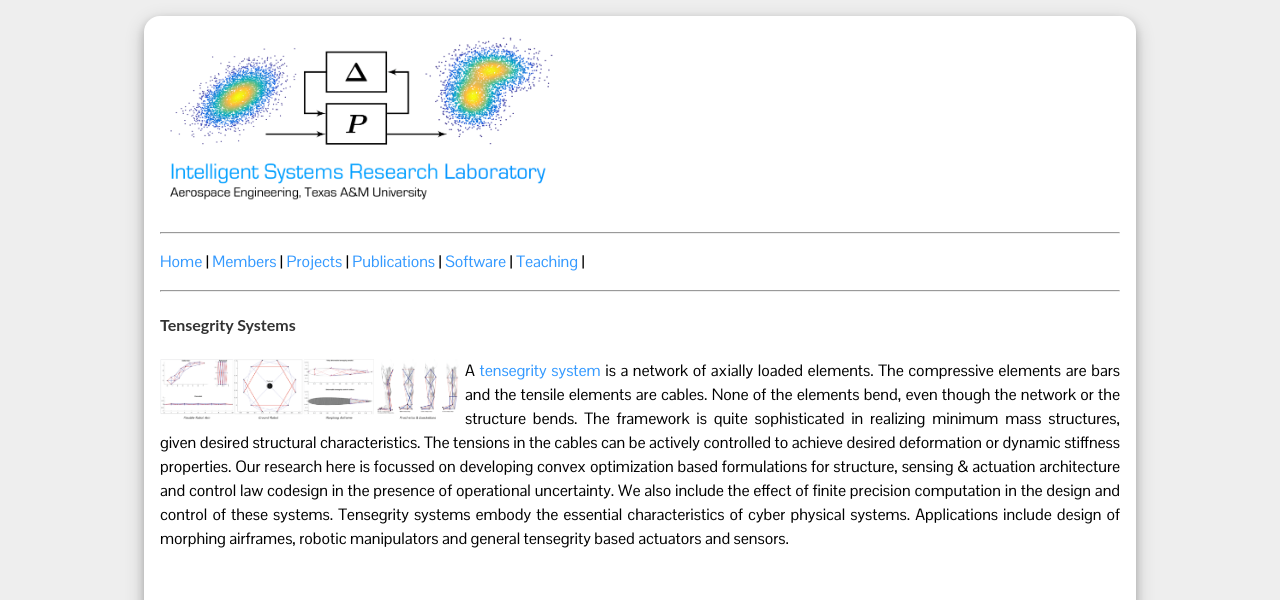
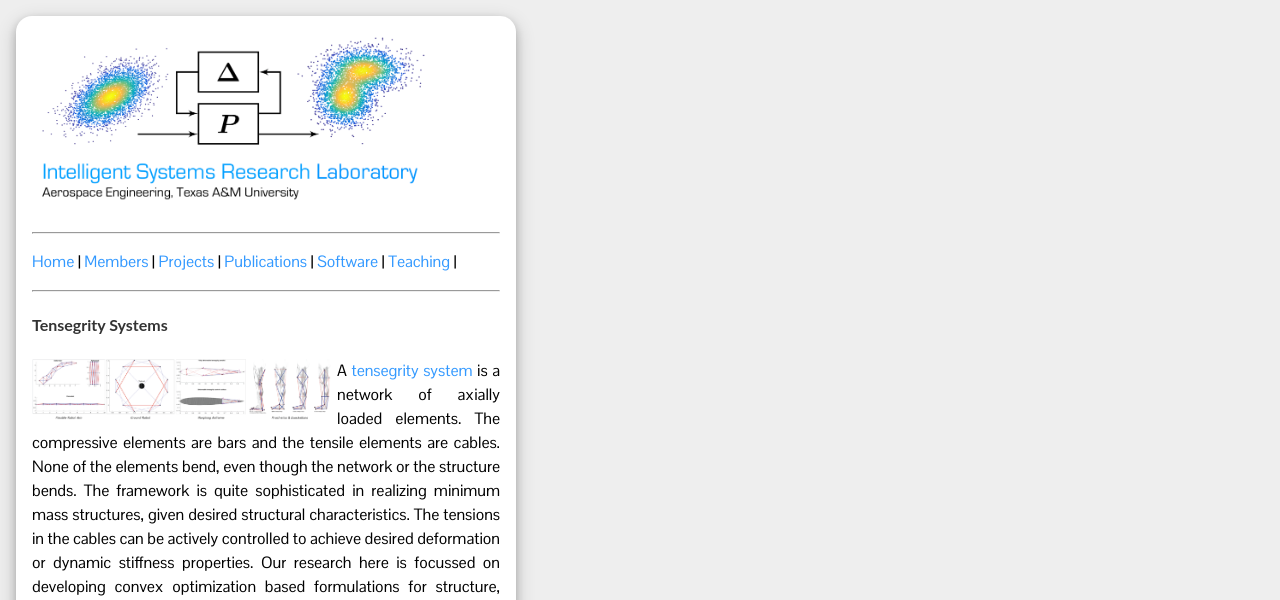
Before and after one commit to isrlab/isrlab.github.io, a Jekyll site: the page built from _pages/research.md, in a window 1280 px wide. Shown: the top 600 px of the page. Built offline with Jekyll 4.4.1, drawn with Linux system fonts in a browser that asks for light colours; our own code applies the rules of GitHub Pages for plain Markdown files; formulas are drawn with MathJax 3.

Commit message:
Update uqLab.css

```diff
--- a/css/uqLab.css
+++ b/css/uqLab.css
@@ -19,7 +19,6 @@ small{
   column-gap: 10px;
   row-gap: 10px;
   justify-content: left;
-
   /* grid-auto-columns: min-content max-content auto; */
 }
 
@@ -30,7 +29,7 @@ body {
 	margin: 1em;
 	background-color: #EEEEEE;
   float:center;
-  max-width: device-width;
+  max-width: 500px;
 }
 
 
```
